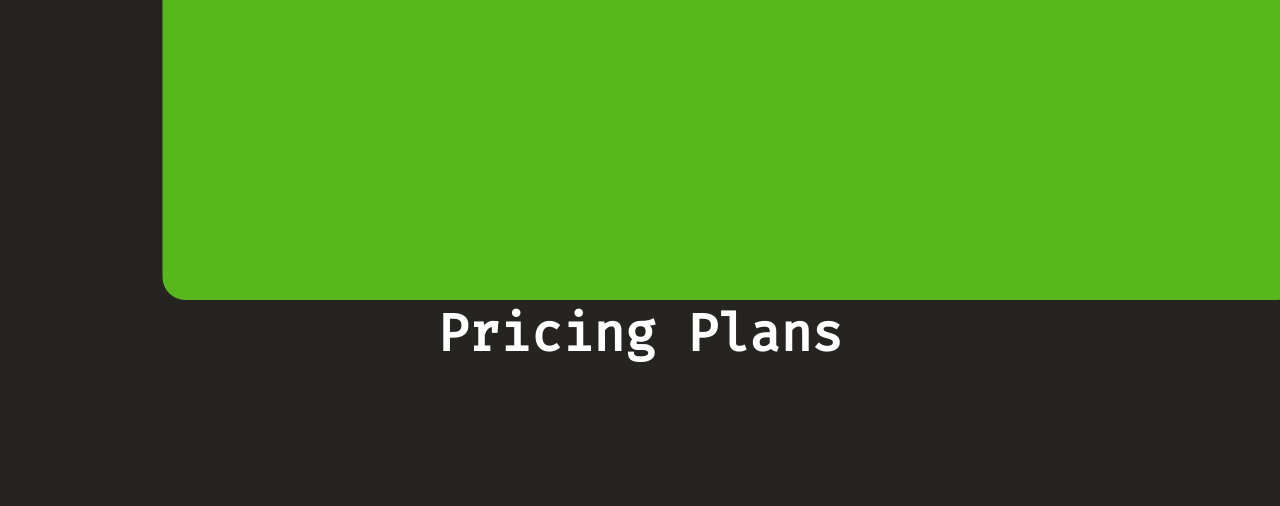
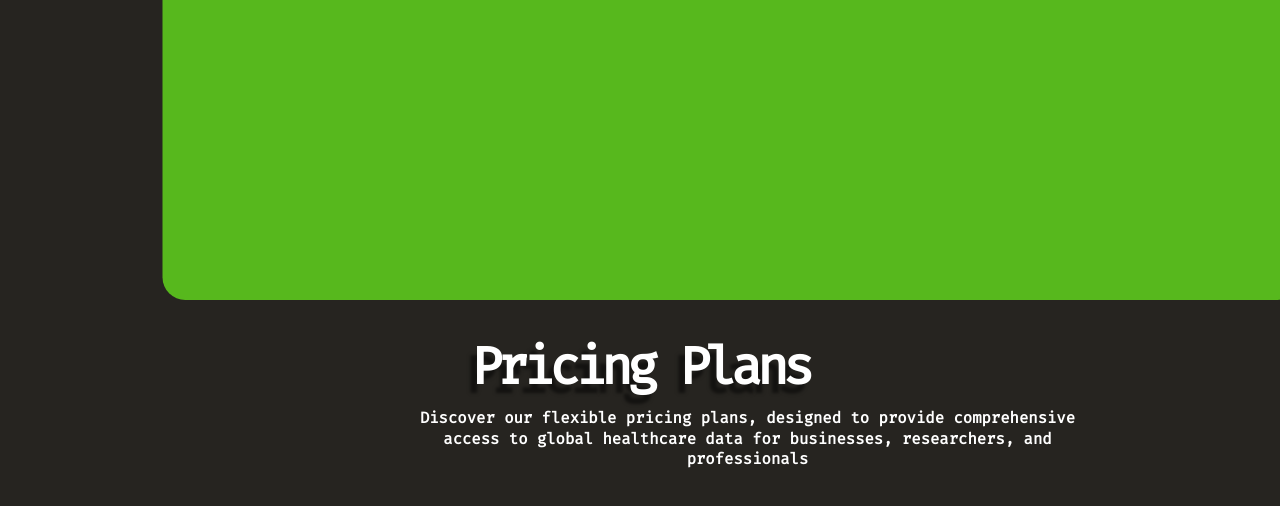
Before and after one commit to LifestyleCorp/Medical-AGI, a plain HTML site: page B2B Sales Conversion Page/Index.html in a window 1280 px wide. Shown: the part 1511-2017 px from the top of the page. Drawn offline with Linux system fonts and the light colour scheme.

Commit message:
Added Pricing Plan heading elements

```diff
--- a/B2B Sales Conversion Page/Index.html
+++ b/B2B Sales Conversion Page/Index.html
@@ -53,6 +53,7 @@
       <h1 style="font-size: 80px; font-weight: bold; color:black; letter-spacing: -5px;">How it works</h1>
     </div>
 
-    <h1 style="font-size: 80px; font-weight: bold;">Pricing Plans</h1>
+    <h1 style="font-size: 80px; font-weight: bold; margin-top: 50px; letter-spacing: -8px; text-shadow: -10px 14px 5px rgba(0,0,0,0.5);">Pricing Plans</h1>
+    <p style="line-height: -5px; text-align: center; margin-left: 600px; max-width: 1100px;">Discover our flexible pricing plans, designed to provide comprehensive access to global healthcare data for businesses, researchers, and professionals</p>
 </body>
 </html>
```
